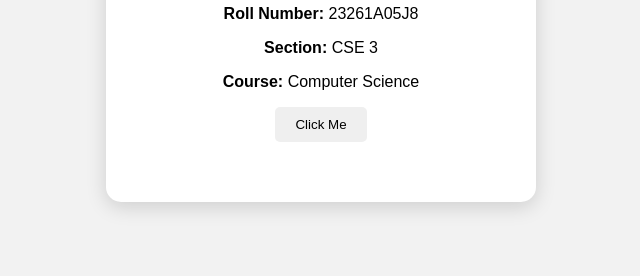
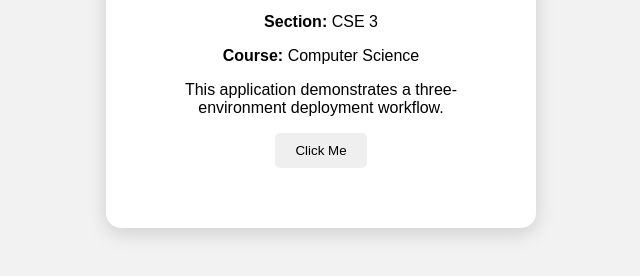
Before and after one commit to veamR/student-profile-deployment, a plain HTML site: page index.html in a window 1280 px wide. Shown: the part 382-658 px from the top of the page, without its empty margins (319-959 px from the left). Drawn offline with Linux system fonts and the light colour scheme.

Commit message:
Add deployment workflow description

```diff
--- a/index.html
+++ b/index.html
@@ -20,6 +20,7 @@
             <p><strong>Roll Number:</strong> 23261A05J8</p>
             <p><strong>Section:</strong> CSE 3</p>
             <p><strong>Course:</strong> Computer Science</p>
+            <p>This application demonstrates a three-environment deployment workflow.</p>
 
             <button onclick="showMessage()">
                 Click Me
```
